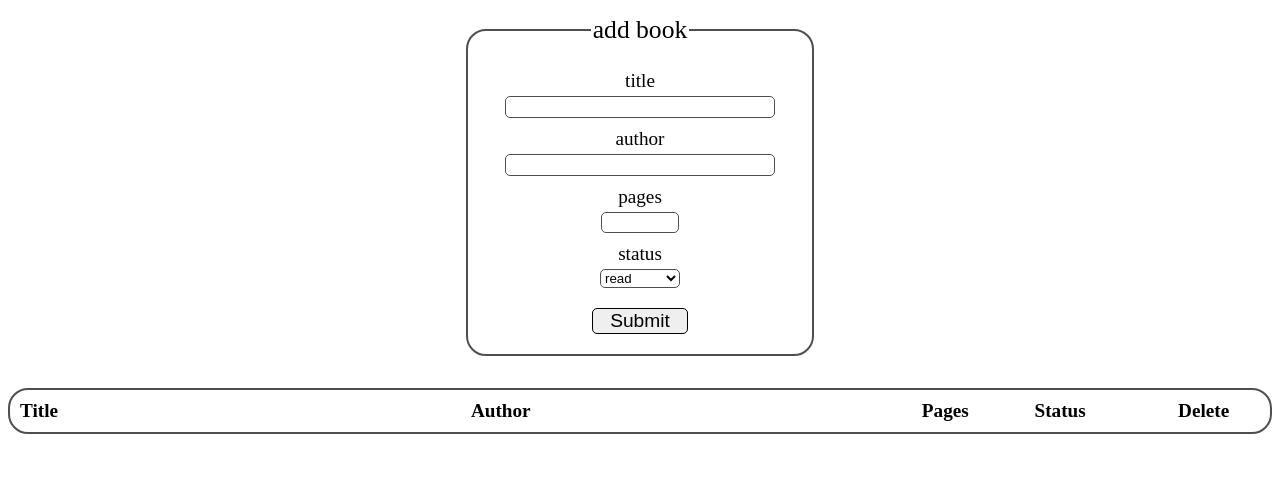
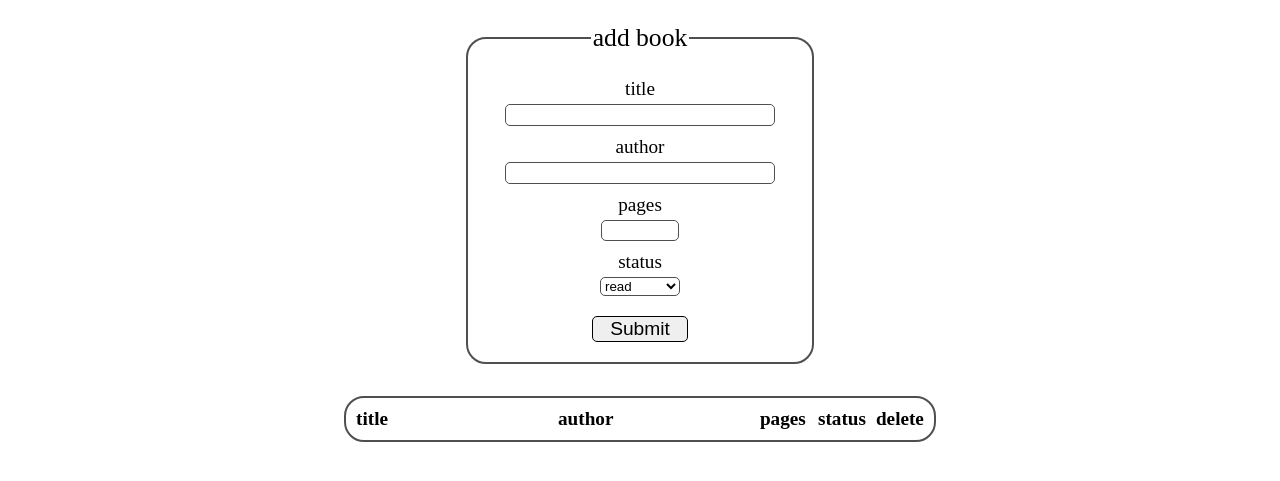
Before and after one commit to khantuevao/library, a plain HTML site: page index.html in a window 1280 px wide. Shown: the part 145-626 px from the top of the page. Drawn offline with Linux system fonts and the light colour scheme; a web font is replaced by a local one.

Commit message:
Style paddings in books div

```diff
--- a/index.html
+++ b/index.html
@@ -31,13 +31,12 @@
 
   <div id="container">
     <div class="book-info">
-      <div>Title</div>
-      <div>Author</div>
-      <div>Pages</div>
-      <div>Status</div>
-      <div>Delete</div>
+      <div>title</div>
+      <div>author</div>
+      <div>pages</div>
+      <div>status</div>
+      <div>delete</div>
     </div>
   </div>
-
 </body>
 </html>
--- a/style.css
+++ b/style.css
@@ -1,4 +1,11 @@
 @import url('https://fonts.googleapis.com/css2?family=Engagement&display=swap');
+
+body {
+  display: flex;
+  flex-direction: column;
+  align-items: center;
+  flex: 1 1 auto;
+}
 
 h1 {
   text-align: center;
@@ -68,6 +75,7 @@ select {
   border: 2px solid rgb(80, 79, 79);
   border-radius: 20px;
   padding: 10px;
+  max-width: 1200px;
 }
 
 .book-info {
@@ -75,6 +83,7 @@ select {
   grid-template-columns: 4fr 4fr 1fr 1fr 1fr;
   align-items: center;
   font-size: 1.2rem;
+  gap: 10px;
 }
 
 .book-info:first-child {
```
